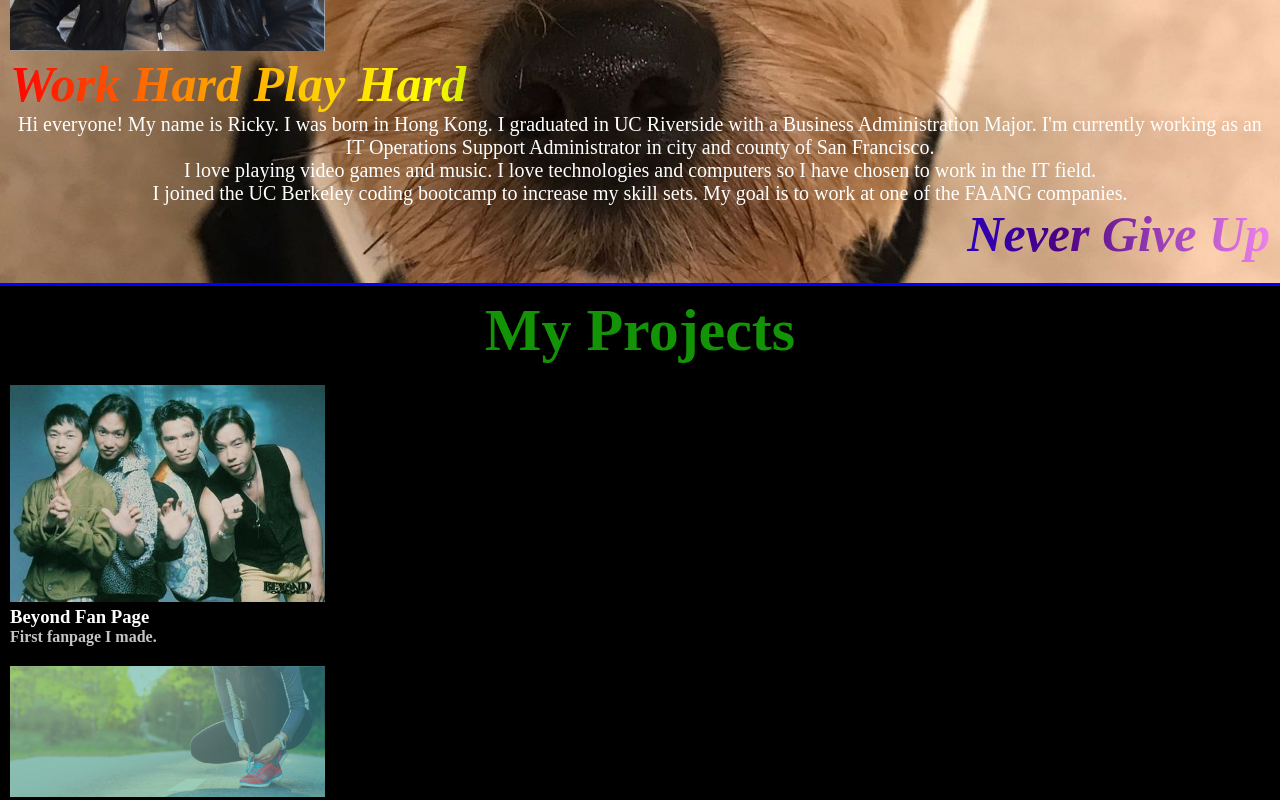
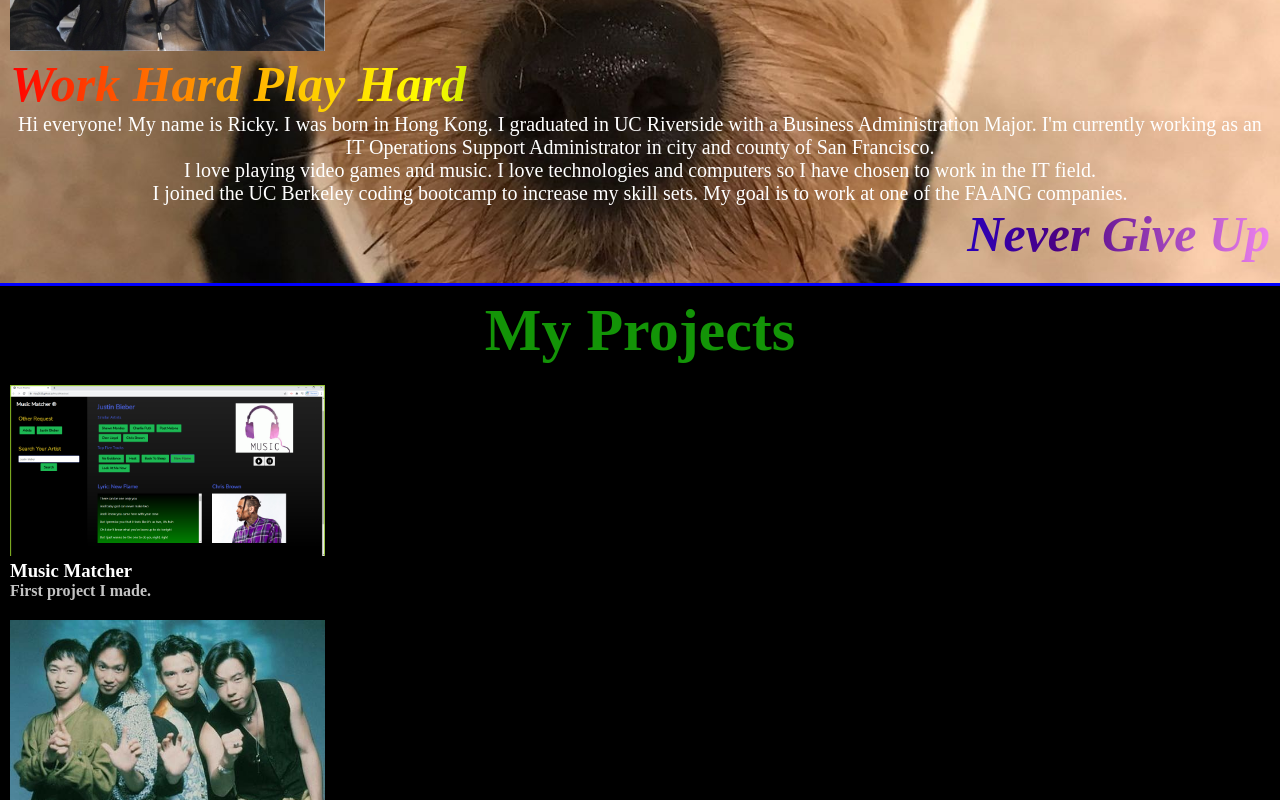
Before and after one commit to ricky0320/my-portfolio, a plain HTML site: page index.html in a window 1280 px wide. Shown: the part 448-1248 px from the top of the page. Drawn offline with Linux system fonts and the light colour scheme.

Commit message:
added project1 and updated readme

```diff
--- a/index.html
+++ b/index.html
@@ -72,6 +72,19 @@
         </div>
         <!-- Wrap articles with a div element -->
         <div>
+         <article class="projects">
+            <a href="https://ricky0320.github.io/MusicMatcher/">
+              <img src="./assets/images/project 1 - musicmatcher.png" alt="Music Matcher, a song artist search engine with lyrics and music streaming funciton " />
+            </a>
+            <div>
+              <h3>
+                  <a href="https://ricky0320.github.io/first-fan-page/">Music Matcher</a>
+              </h3>
+
+              <h4>First project I made.</h4>
+            </div>
+         </article>
+
          <article class="projects">
           <a href="https://ricky0320.github.io/first-fan-page/">
             <img src="./assets/images/beyond.jpg" alt="Beyond, a Hong Kong Band" />
```
Also changed, not shown: assets/images/project 1 - musicmatcher.png (added), 1 other file.
